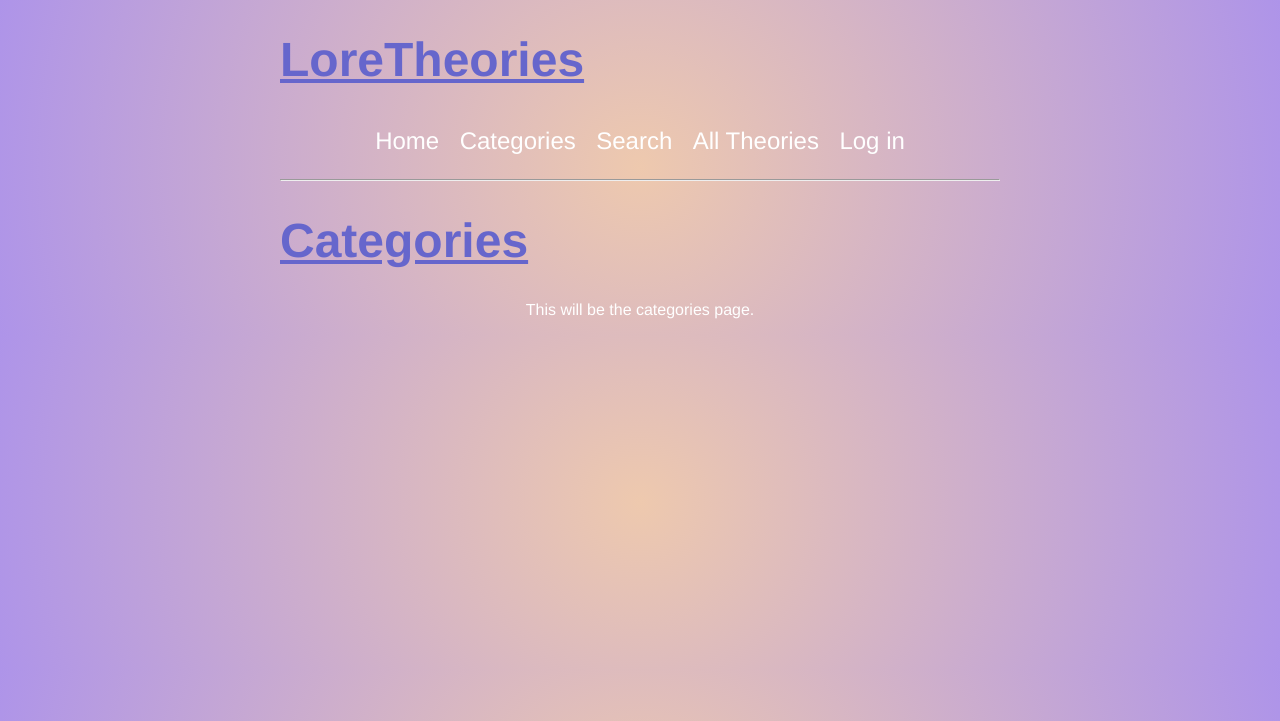
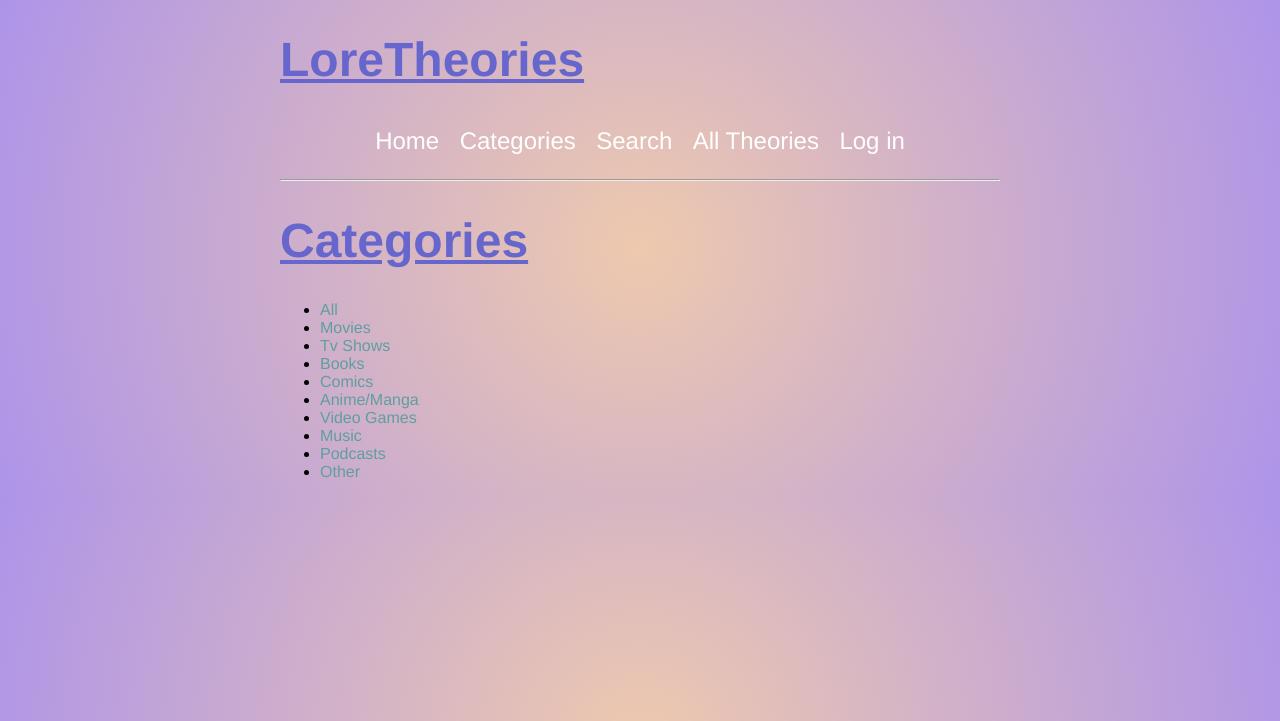
Before and after one commit to emlyy/loretheories, a Flask app: page /categories in a window 1280 px wide. Shown: the top 721 px of the page. Run offline with Flask 3, Linux system fonts and the light colour scheme.

Commit message:
add categories

```diff
--- a/schema.sql
+++ b/schema.sql
@@ -1,5 +1,5 @@
 CREATE TABLE users (id SERIAL PRIMARY KEY, username TEXT, password TEXT);
-CREATE TABLE posts (id SERIAL PRIMARY KEY, user_id INTEGER REFERENCES users, title TEXT, message TEXT, posted_at TIMESTAMP);
+CREATE TABLE posts (id SERIAL PRIMARY KEY, user_id INTEGER REFERENCES users, title TEXT, message TEXT, category TEXT, posted_at TIMESTAMP);
 CREATE TABLE comments (id SERIAL PRIMARY KEY, user_id INTEGER REFERENCES users, message TEXT, post_id INTEGER REFERENCES posts, posted_at TIMESTAMP);
 CREATE TABLE tags (post_id INTEGER REFERENCES posts, tag TEXT);
 CREATE TABLE likes (post_id INTEGER REFERENCES posts, user_id INTEGER REFERENCES users);
--- a/templates/categories.html
+++ b/templates/categories.html
@@ -2,5 +2,16 @@
 {% block title %}{% endblock %}
 {% block content %}
 <h1>Categories</h1>
-<p> This will be the categories page. </p>
+<ul>
+    <li><a href="all_posts">All</a></li>
+    <li><a href="category/Movies">Movies</a></li>
+    <li><a href="category/TvShows">Tv Shows</a></li>
+    <li><a href="category/Books">Books</a></li>
+    <li><a href="category/Comics">Comics</a></li>
+    <li><a href="category/AnimeManga">Anime/Manga</a></li>
+    <li><a href="category/VideoGames">Video Games</a></li>
+    <li><a href="category/Music">Music</a></li>
+    <li><a href="category/Podcasts">Podcasts</a></li>
+    <li><a href="category/Other">Other</a></li>
+</ul>
 {% endblock %}
```
